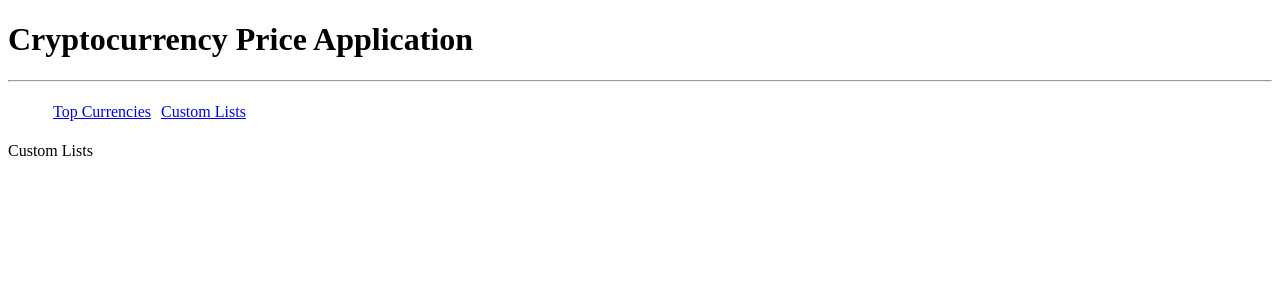
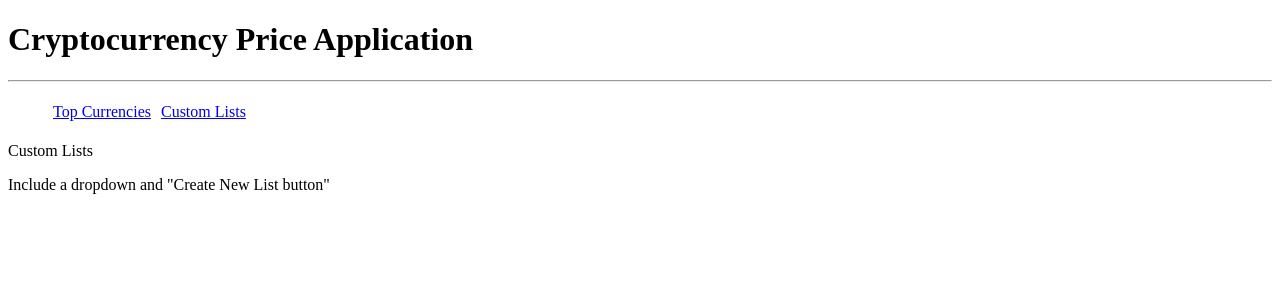
Before and after one commit to SyntaxErratum/angular-cryptocurrency-app, an Angular app: page /custom-lists in a window 1280 px wide. Shown: the top 300 px of the page. Built offline with nearby package versions, Linux system fonts and the light colour scheme.

Commit message:
Comment on needed buttons

```diff
--- a/src/app/custom-lists/custom-lists.component.html
+++ b/src/app/custom-lists/custom-lists.component.html
@@ -1 +1,2 @@
 <p>Custom Lists</p>
+Include a dropdown and "Create New List button"
```
